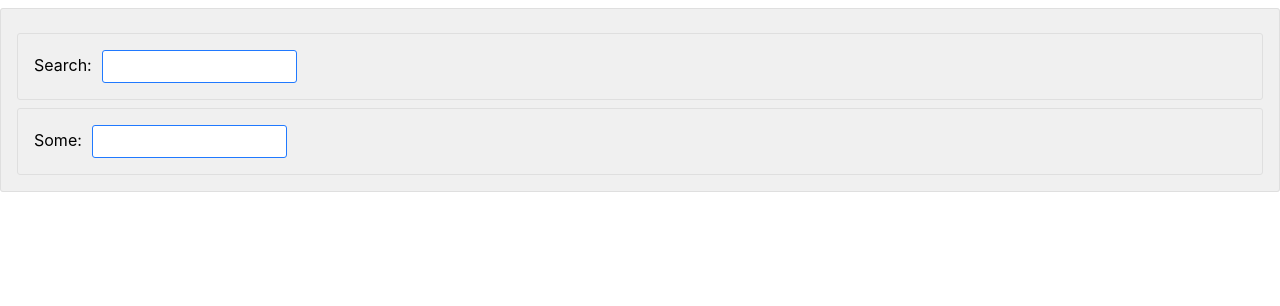
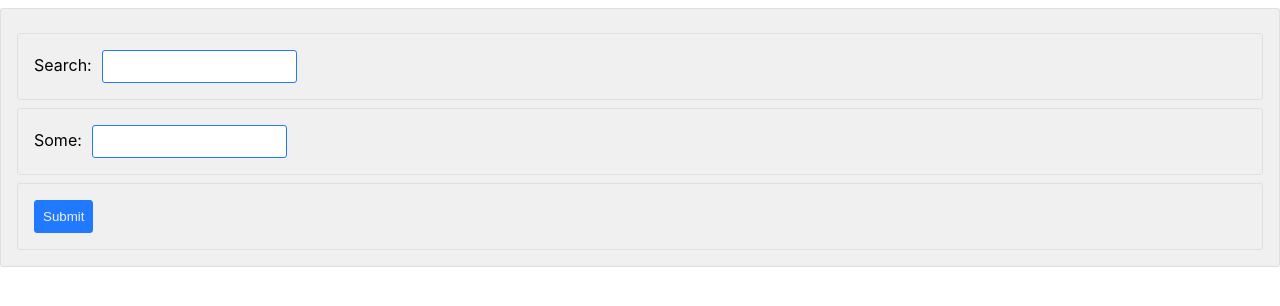
Before and after one commit to Surftrader/my-react-app, a React (Create React App) app: page / in a window 1280 px wide. Shown: the top 306 px of the page. Built offline with nearby package versions, Linux system fonts and the light colour scheme.

Commit message:
memo for components

```diff
--- a/src/App.js
+++ b/src/App.js
@@ -1,18 +1,14 @@
-import { useCallback, useEffect, useState } from 'react'
+import { useCallback, useState } from 'react'
 import './App.css'
-import TestUnmount from './components/TestUnmount'
+import CustomButton from './components/CustomButton'
 
 function App() {
   const [searchString, setSearchString] = useState('')
   const [someString, setSomeString] = useState('')
 
   const apiCall = useCallback(() => {
-    console.log('Search string: ', searchString)
-  }, [searchString])
-
-  useEffect(() => {
-    apiCall()
-  }, [apiCall])
+    console.log('Submit')
+  }, [])
 
   return (
     <div className="App" >
@@ -30,6 +26,12 @@ function App() {
           value={someString}
           onChange={(e) => setSomeString(e.target.value)} />
       </div>
+      <div>
+        <CustomButton
+          title="Submit"
+          onClick={apiCall}
+        />
+      </div>
     </div>
   );
 }
--- /dev/null
+++ b/src/components/CustomButton.jsx
@@ -0,0 +1,15 @@
+import { memo } from 'react'
+
+function CustomButton(props) {
+    console.log('CustomButton')
+    return (
+        <button
+            type="button"
+            onClick={props.onClick}
+        >
+            {props.title}
+        </button>
+    )
+}
+
+export default memo(CustomButton)
```
